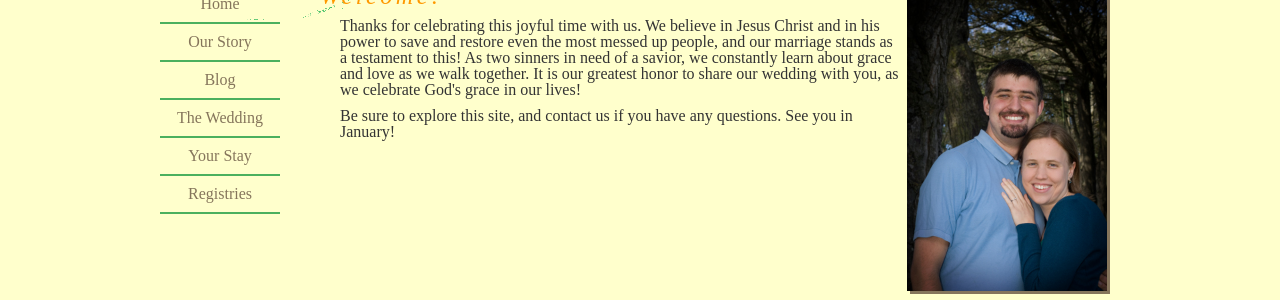
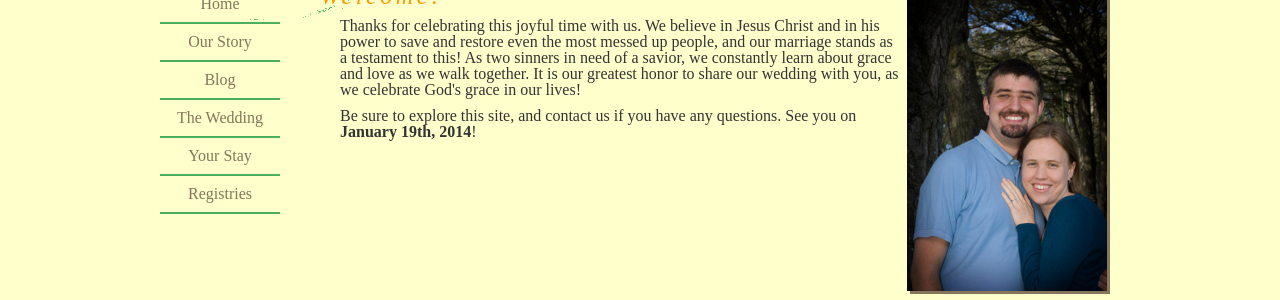
Before and after one commit to natalieh/wedding, a Jekyll site: the page built from index.html, in a window 1280 px wide. Shown: the part 205-505 px from the top of the page. Built offline with Jekyll 4.4.1, drawn with Linux system fonts in a browser that asks for light colours.

Commit message:
Update index.html
added date

```diff
--- a/index.html
+++ b/index.html
@@ -14,7 +14,7 @@ layout: default
 Thanks for celebrating this joyful time with us.  We believe in Jesus Christ and in his power to save and restore even the most messed up people, and our marriage stands as a testament to this!  As two sinners in need of a savior, we constantly learn about grace and love as we walk together.  It is our greatest honor to share our wedding with you, as we celebrate God's grace in our lives!
     </p>
     <p>
-Be sure to explore this site, and contact us if you have any questions.  See you in January!
+Be sure to explore this site, and contact us if you have any questions.  See you on <strong>January 19th, 2014</strong>!
     </p>
 
 </article>
```
